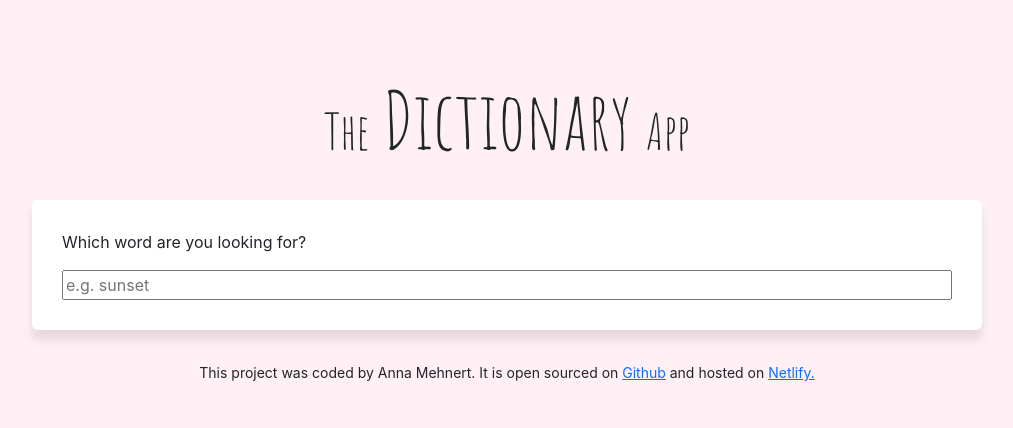
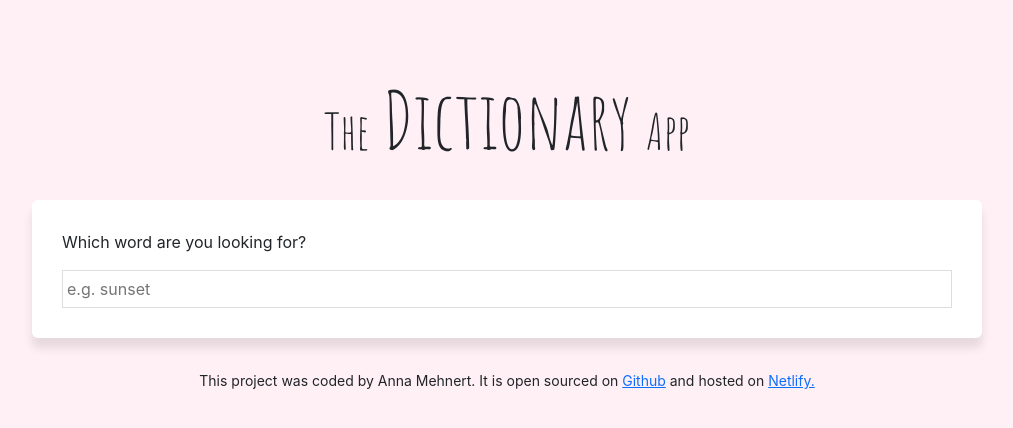
Before and after one commit to AnnaFLM/dictionary-app-react, a React (Create React App) app: page / in a window 1280 px wide. Shown: the top 428 px of the page, without its empty margins (133-1146 px from the left). Built offline with nearby package versions, Linux system fonts and the light colour scheme; a web font is replaced by a local one.

Commit message:
added styling to input field

```diff
--- a/src/Dictionary.css
+++ b/src/Dictionary.css
@@ -8,4 +8,6 @@
 
 .Dictionary input {
   width: 100%;
+  border: 1px solid #ddd;
+  padding: 6px 4px;
 }
```
